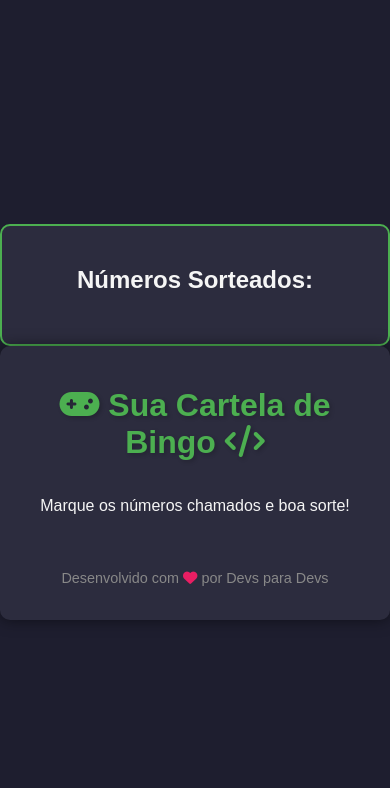
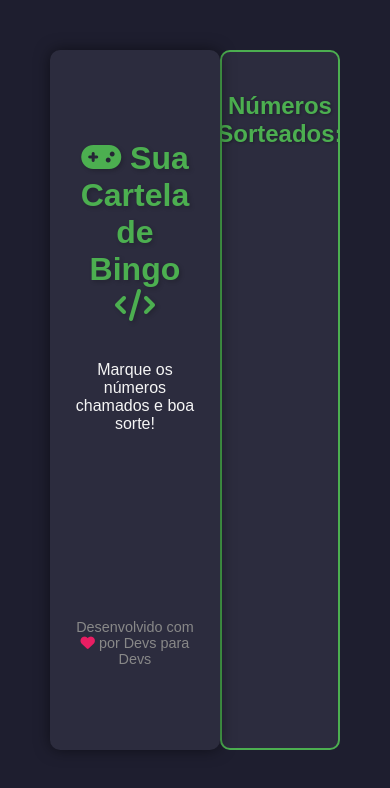
Before and after one commit to Ma2903/bingo-game, a website: page public/client.html in a window 390 px wide. Drawn offline with nearby package versions, Linux system fonts and the light colour scheme; no server answers.

Commit message:
Aprimora a interface do jogo de bingo com novas classes CSS, ajusta a responsividade e melhora a estilização dos elementos, incluindo histórico de números sorteados e layout geral.

```diff
--- a/public/client.html
+++ b/public/client.html
@@ -6,22 +6,23 @@
     <title>Bingo Player</title>
     <link href="https://cdnjs.cloudflare.com/ajax/libs/font-awesome/6.0.0-beta3/css/all.min.css" rel="stylesheet">
     <link rel="stylesheet" href="styles/main.css">
+    <script src="/socket.io/socket.io.js"></script>
 </head>
-<body>
+<body class="body">
     <div class="history">
-        <h2>Números Sorteados:</h2>
+        <h2 class="history-title">Números Sorteados:</h2>
         <div id="history" class="history-numbers"></div>
     </div>
     <div class="container">
-        <header>
-            <h1><i class="fas fa-gamepad"></i> Sua Cartela de Bingo <i class="fas fa-code"></i></h1>
+        <header class="header">
+            <h1 class="header-title"><i class="fas fa-gamepad"></i> Sua Cartela de Bingo <i class="fas fa-code"></i></h1>
         </header>
-        <main>
-            <p>Marque os números chamados e boa sorte!</p>
+        <main class="main-content">
+            <p class="instructions">Marque os números chamados e boa sorte!</p>
             <div class="bingo-card" id="bingoCard"></div>
         </main>
-        <footer>
-            <p>Desenvolvido com <i class="fas fa-heart"></i> por Devs para Devs</p>
+        <footer class="footer">
+            <p class="footer-text">Desenvolvido com <i class="fas fa-heart"></i> por Devs para Devs</p>
         </footer>
     </div>
 
@@ -34,7 +35,7 @@
         const token = urlParams.get('token');
 
         // Fetch Bingo card using token
-        let cardNumbers
+        let cardNumbers;
         function adquireBingoCard() {
             fetch(`./getTable?token=${token}`, {
                 method: 'get',
@@ -46,29 +47,28 @@
             .then(data => {
                 if (!data.error) {
                     cardNumbers = data.cartela;
-                    cardNumbers.splice(20,0,"O")
-                    cardNumbers.splice(15,0,"G")
-                    cardNumbers.splice(10,0,"N")
-                    cardNumbers.splice(5,0,"I")
-                    cardNumbers.splice(0,0,"B")
+                    cardNumbers.splice(20, 0, "O");
+                    cardNumbers.splice(15, 0, "G");
+                    cardNumbers.splice(10, 0, "N");
+                    cardNumbers.splice(5, 0, "I");
+                    cardNumbers.splice(0, 0, "B");
 
                     cardNumbers.forEach((num, index) => {
                         let cell = document.createElement("div");
                         cell.classList.add("cell");
-                        if (index == 15) {
+                        if (index === 15) {
                             cell.innerText = "BINGO";
-                            cell.classList.toggle("marked");
-                        } else if(index == 0 || index == 6 || index == 12 || index == 18 || index == 24){
+                            cell.classList.add("marked");
+                        } else if (index === 0 || index === 6 || index === 12 || index === 18 || index === 24) {
                             cell.innerText = num;
-                            cell.classList.toggle("marked");
-
-                        }else {
+                            cell.classList.add("marked");
+                        } else {
                             cell.innerText = num;
                             cell.addEventListener("click", () => {
                                 cell.classList.toggle("marked");
                             });
                         }
-                        if (cell.innerText == "B" || cell.innerText == "I" || cell.innerText == "N" || cell.innerText == "G" || cell.innerText == "O") {
+                        if (["B", "I", "N", "G", "O"].includes(cell.innerText)) {
                             cell.classList.add("bingo-letter");
                         }
                         bingoCard.appendChild(cell);
@@ -89,10 +89,10 @@
 
             const historyContainer = document.querySelector(".history-numbers");
 
-            // Atualiza o histórico com todos os números sorteados
+            // Update the history with all called numbers
             historyContainer.innerHTML = calledNumbers
-            .map(num => `<div class="called-numbers">${num}</div>`)
-            .join("");
+                .map(num => `<div class="called-number">${num}</div>`)
+                .join("");
         });
     </script>
 </body>
--- a/public/styles/main.css
+++ b/public/styles/main.css
@@ -6,12 +6,10 @@ body {
     background-color: #1e1e2f;
     color: #f5f5f5;
     margin: 0;
-    padding: 0;
+    padding: 50px 50px;
     display: flex;
-    justify-content: center;
-    align-items: center;
-    height: 100vh;
-    flex-direction: column;
+    justify-content: space-around;
+    flex-direction: row-reverse;
 }
 
 .bingo-letter {
@@ -26,12 +24,13 @@ body {
     border-radius: 10px;
     box-shadow: 0 0 15px rgba(0, 0, 0, 0.5);
     text-align: center;
-    max-width: 400px;
-    width: 100%;
     display: flex;
     flex-direction: column;
     justify-content: center;
     align-items: center;
+    position: sticky;
+    top: 20px;
+    height: 700px;
 }
 
 header h1 {
@@ -121,10 +120,11 @@ button:hover {
 }
 
 .history {
-    display: grid;
-    place-items: center;
+    display: flex;
+    flex-direction: column;
+    align-items: center;
     width: 100%;
-    max-width: 400px;
+    max-width: 500px; /* Aumenta o limite de largura */
     height: auto;
     padding: 20px;
     border: 2px solid #4caf50;
@@ -133,39 +133,57 @@ button:hover {
     color: #f5f5f5;
     box-sizing: border-box;
     overflow: hidden;
-  }
+    gap: 15px; /* Adiciona espaçamento entre os elementos */
+}
 
-  .history-numbers {
+.history h2 {
+    font-size: 1.5rem; /* Ajusta o tamanho da fonte */
+    color: #4caf50; /* Cor do título */
+    margin-bottom: 10px; /* Espaçamento inferior */
+    text-align: center; /* Centraliza o texto */
+}
+
+.history-title {
+    font-size: 1.8rem; /* Aumenta o tamanho da fonte */
+    font-weight: bold; /* Deixa o texto em negrito */
+    color: #4caf50; /* Define a cor do título */
+    text-align: center; /* Centraliza o texto */
+    margin-bottom: 15px; /* Adiciona espaçamento inferior */
+    text-shadow: 1px 1px 3px rgba(0, 0, 0, 0.3); /* Adiciona sombra ao texto */
+}
+
+.history-numbers {
     width: 100%;
     display: grid;
-    grid-template-columns: repeat(auto-fill, minmax(40px, 1fr));
-    gap: 8px;
+    grid-template-columns: repeat(auto-fill, minmax(70px, 1fr)); /* Ajusta o tamanho mínimo das células */
+    gap: 10px; /* Aumenta o espaçamento entre os números */
     overflow-y: auto;
     padding: 10px;
     box-sizing: border-box;
-  }
+}
 
-  .history-numbers div {
+.history-numbers div {
     aspect-ratio: 1 / 1;
     background-color: #3a3a4e;
     border-radius: 6px;
     display: flex;
     align-items: center;
     justify-content: center;
-    font-size: clamp(0.6rem, 1vw, 0.9rem);
+    font-size: 1rem; /* Aumenta o tamanho da fonte */
     border: 2px solid #4caf50;
     font-weight: bold;
     color: #f5f5f5;
     user-select: none;
     text-align: center;
     overflow: hidden;
-  }
-
-.history h2 {
-    align-self: center; /* Garante que o título fique alinhado ao topo */
-    margin-bottom: 10px; /* Espaçamento inferior */
+    transition: transform 0.2s, background-color 0.3s;
 }
 
+.history-numbers div:hover {
+    transform: scale(1.1); /* Adiciona um efeito de zoom ao passar o mouse */
+    background-color: #4caf50; /* Muda a cor de fundo ao passar o mouse */
+    color: white; /* Muda a cor do texto ao passar o mouse */
+}
 
 .number-sort {
     display: flex;
@@ -219,17 +237,20 @@ footer i {
 
 .bingo-card {
     display: grid;
-    grid-template-columns: repeat(5, 1fr);
+    grid-template-rows: repeat(6, 1fr); /* 6 linhas */
+    grid-auto-flow: column; /* Continua preenchendo por coluna */
     gap: 10px;
     width: 100%;
-    max-width: 400px;
-    margin: 20px auto;
+    max-width: calc(500px + 20vw);
+    aspect-ratio: 5 / 6; /* mantém proporção da cartela */
+    margin: 0 auto;
+    justify-content: center;
 }
 
 .cell {
     width: 100%;
-    aspect-ratio: 1 / 1;
-    font-size: 0.9rem;
+    aspect-ratio: 1 / 1; /* quadrada */
+    font-size: clamp(0.6rem, 1vw, 0.9rem);
     display: flex;
     align-items: center;
     justify-content: center;
@@ -241,7 +262,9 @@ footer i {
     transition: background-color 0.3s, transform 0.2s;
     user-select: none;
     cursor: pointer;
+    overflow: hidden;
     text-align: center;
+    word-wrap: break-word;
 }
 
 .cell:hover {
```
Also changed, not shown: public/host.html (+47 -7 lines).
